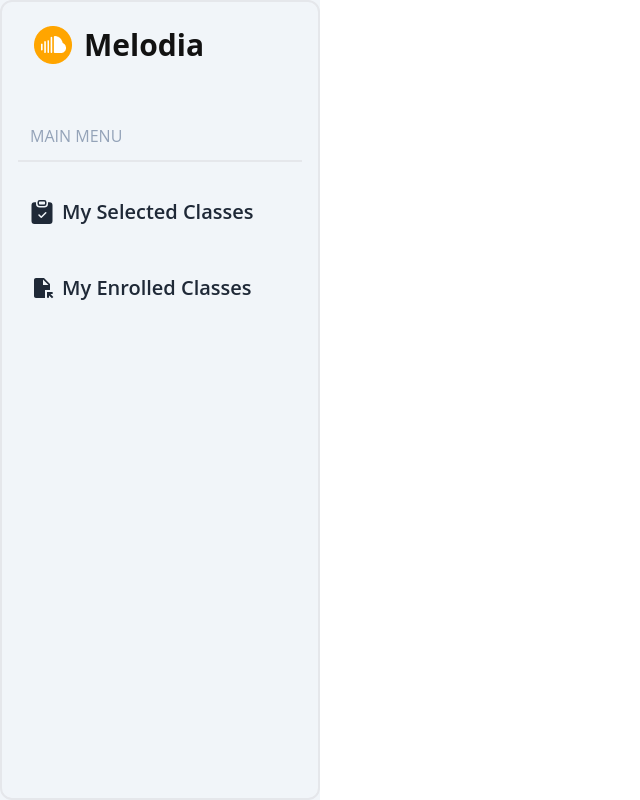
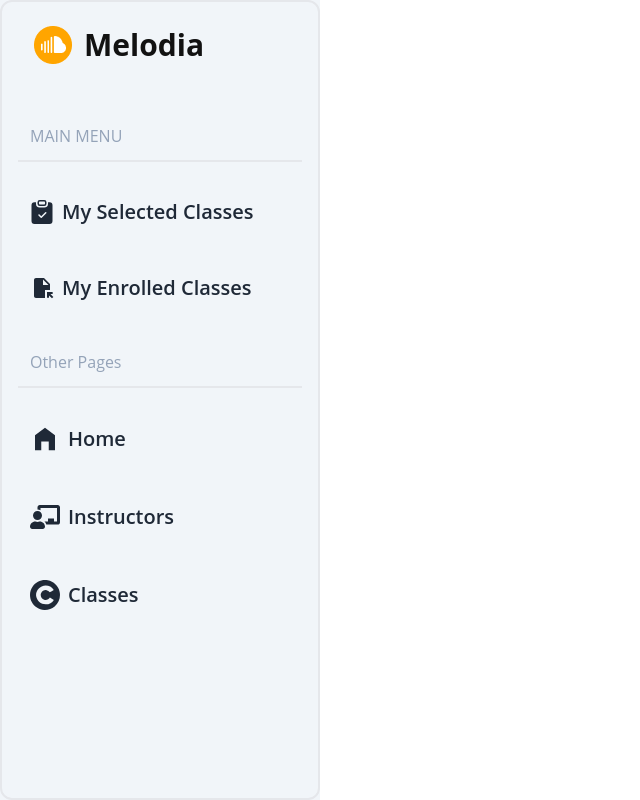
Before and after one commit to mahfuzurmunna/summer-camp-client, a React (Vite) app: page /dashboard in a window 1280 px wide. Shown: the whole page, without its empty margins (0-640 px from the left). Built offline with nearby package versions, Linux system fonts and the light colour scheme; no server answers; sample sign-in values are in the browser's storage.

Commit message:
login register edits

```diff
--- a/src/Component/Layout/Dashboard.jsx
+++ b/src/Component/Layout/Dashboard.jsx
@@ -1,14 +1,15 @@
 // eslint-disable-next-line no-unused-vars
 import React from "react";
-
 import { BsFillBookmarkStarFill, BsClipboardCheckFill } from "react-icons/bs";
 import {
   MdAssignmentAdd,
   MdClass,
   MdSupervisedUserCircle,
   MdFileOpen,
+  MdHomeFilled
 } from "react-icons/md";
-
+import { FaChalkboardTeacher } from "react-icons/fa";
+import { SiCoursera } from "react-icons/si";
 import { Link, Outlet } from "react-router-dom";
 import logo from "../../assets/logo.png";
 import MyAdmin from "../../Custom Hooks/MyAdmin";
@@ -105,8 +106,7 @@ const Dashboard = () => {
             </>
           )}
           {/* student pages */}
-          {!isAdmin &&
-            !isInstructor && (
+          {!isAdmin && !isInstructor && (
             <>
               <li>
                 <Link
@@ -134,6 +134,46 @@ const Dashboard = () => {
               </li>
             </>
           )}
+
+          <span className="text-slate-400 text-base p-3 font-medium border-b-2">
+            Other Pages
+          </span>
+          <li>
+            <Link
+              to="/"
+              className="text-xl font-semibold hover:bg-slate-200 rounded-lg p-3"
+            >
+              {" "}
+              <span className="text-3xl">
+                <MdHomeFilled />
+              </span>
+              Home
+            </Link>
+          </li>
+          <li>
+            <Link
+              to="/instructor"
+              className="text-xl font-semibold hover:bg-slate-200 rounded-lg p-3"
+            >
+              {" "}
+              <span className="text-3xl">
+                <FaChalkboardTeacher />
+              </span>
+              Instructors
+            </Link>
+          </li>
+          <li>
+            <Link
+              to="/class"
+              className="text-xl font-semibold hover:bg-slate-200 rounded-lg p-3"
+            >
+              {" "}
+              <span className="text-3xl">
+                <SiCoursera />
+              </span>
+              Classes
+            </Link>
+          </li>
         </ul>
       </div>
     </div>
--- a/src/Component/Pages/Dashboard/Admin/Manageclass.jsx
+++ b/src/Component/Pages/Dashboard/Admin/Manageclass.jsx
@@ -128,7 +128,7 @@ const Manageclass = () => {
                         className={
                           cl.status === "feedback"
                             ? "bg-slate-100 border-2 disabled text-primary px-4 py-2 rounded-lg cursor-not-allowed"
-                            : "bg-accent px-4 py-2 rounded-lg text-white font-semibold text-base"
+                            : "bg-indigo-500 px-4 py-2 rounded-lg text-white font-semibold text-base"
                         }
                       >
                         Feedback
--- a/src/Component/Pages/Dashboard/Admin/Manageuser.jsx
+++ b/src/Component/Pages/Dashboard/Admin/Manageuser.jsx
@@ -57,7 +57,7 @@ const Manageuser = () => {
         <div className="overflow-x-auto">
           <table className="table border border-bg2">
             {/* head */}
-            <thead className="bg-slate-800">
+            <thead className="bg-primary">
               <tr className="rehn-normal text-white text-base underline">
                 <th></th>
                 <th>Image</th>
@@ -95,9 +95,9 @@ const Manageuser = () => {
                   <td>
                     <button
                       className={
-                        user.role === 'instructor'
-                          ? "bg-slate-100 border-2 disabled text-primary"
-                          : "bg-accent p-3 rounded-lg text-white font-semibold text-base"
+                        user.role === "instructor"
+                          ? "bg-slate-100 border-2 disabled text-primary px-4 py-2 rounded-lg cursor-not-allowed"
+                          : "bg-teal-600 px-4 py-2 rounded-lg text-white font-semibold text-base"
                       }
                       onClick={() => {
                         handleInstructor(user._id);
@@ -109,7 +109,11 @@ const Manageuser = () => {
                   </td>
                   <td>
                     <button
-                      className="bg-accent p-3 rounded-lg text-white font-semibold text-base"
+                      className={
+                        user.role === "admin"
+                          ? "bg-slate-100 border-2 disabled text-primary px-4 py-2 rounded-lg cursor-not-allowed"
+                          : "bg-pink-700 px-4 py-2 rounded-lg text-white font-semibold text-base"
+                      }
                       onClick={() => {
                         handleAdmin(user._id);
                       }}
--- a/src/Component/Pages/Login/Login.jsx
+++ b/src/Component/Pages/Login/Login.jsx
@@ -1,17 +1,20 @@
 // eslint-disable-next-line no-unused-vars
-import React, { useContext } from "react";
+import React, { useContext, useState } from "react";
 import logo from "../../../assets/logo.png";
 import { Link, useLocation, useNavigate } from "react-router-dom";
 import { useForm } from "react-hook-form";
 import { AuthContext } from "../../AuthProiver/Authprovider";
 import toast, { Toaster } from "react-hot-toast";
 import Sociallogin from "../../Shared/Sociallogin/Sociallogin";
+import { AiFillEye, AiFillEyeInvisible } from "react-icons/ai";
 
 const Login = () => {
   const { loginUser } = useContext(AuthContext);
   const location = useLocation();
    let navigate = useNavigate();
   const from = location.state?.from.pathname || "/";
+  const [showPassword, setShowPassword] = useState(false);
+
 
 
   //  react hook form starts
@@ -49,6 +52,11 @@ const Login = () => {
       .catch((error) => console.log(error.message));
   };
 
+    const handleTogglePassword = () => {
+      setShowPassword(!showPassword);
+    };
+
+
   return (
     <div className=" px-4 py-8 mx-auto sm:max-w-xl md:max-w-full lg:max-w-screen-xl md:px-16 lg:px-8 lg:py-8">
       <div className=" grid justify-items-center ">
@@ -70,17 +78,28 @@ const Login = () => {
                 <span className="text-red-500"> This field is required</span>
               )}
             </div>
-            <div className="mb-6">
+            <div className="mb-6 relative">
               <label htmlFor="" className="block mb-2">
                 Password
               </label>
               <input
-                type="password"
+                type={showPassword ? "text" : "password"}
                 className="w-full border rounded-md p-2 outline-accent"
                 {...register("password", {
                   required: true,
                 })}
               />
+              <button
+                type="button"
+                onClick={handleTogglePassword}
+                className="absolute top-11 right-3 transform  text-gray-400"
+              >
+                {showPassword ? (
+                  <AiFillEye className="h-5 w-5" />
+                ) : (
+                  <AiFillEyeInvisible className="h-5 w-5" />
+                )}
+              </button>
               {errors.password?.type === "required" && (
                 <p className="text-red-500">Password is required</p>
               )}
@@ -111,7 +130,7 @@ const Login = () => {
             <Toaster />
             <div className="text-center text-para">
               <p>Or Continue With</p>
-           <Sociallogin/>
+              <Sociallogin />
             </div>
           </form>
         </div>
--- a/src/Component/Pages/Register/Register.jsx
+++ b/src/Component/Pages/Register/Register.jsx
@@ -47,14 +47,19 @@ const Register = () => {
         console.log(loggedUser, "this is logged user");
         updateUserData(data.name, data.photo)
           .then(() => {
-            const saveUser = { name: data.name, email: data.email, photo:data.photo, role: 'student' };
+            const saveUser = {
+              name: data.name,
+              email: data.email,
+              photo: data.photo,
+              role: "student",
+            };
             console.log("user profile info updated");
-            fetch("http://localhost:5000/allusers" , {
+            fetch("http://localhost:5000/allusers", {
               method: "POST",
-              headers:{
-                'content-type' : 'application/json'
+              headers: {
+                "content-type": "application/json",
               },
-              body: JSON.stringify(saveUser)
+              body: JSON.stringify(saveUser),
             })
               .then((res) => res.json())
               .then((data) => {
@@ -63,7 +68,6 @@ const Register = () => {
                   navigate("/");
                 }
               });
-
           })
           .catch((error) => console.log(error.message));
 
@@ -73,7 +77,6 @@ const Register = () => {
   };
 
   //  google authentication
-
 
   return (
     <div className=" px-4 py-8 mx-auto sm:max-w-xl md:max-w-full lg:max-w-screen-xl md:px-16 lg:px-8 lg:py-8">
@@ -123,7 +126,8 @@ const Register = () => {
                 type="password"
                 {...register("password", {
                   required: true,
-                  pattern: /^(?=.*[A-Za-z])(?=.*\d)[A-Za-z\d]{8,}$/,
+                  pattern:
+                    /^(?=.*[A-Za-z])(?=.*\d)(?=.*[@$!%*#?&])[A-Za-z\d@$!%*#?&]{8,}$/,
                 })}
                 className="w-full border rounded-md p-2 outline-accent"
               />
@@ -133,8 +137,8 @@ const Register = () => {
 
               {errors.password?.type === "pattern" && (
                 <p className="text-red-500 text-sm">
-                  Password needs minimum eight characters, at least one capital
-                  letter and one number
+                  Password needs Minimum eight characters, at least one letter,
+                  one number and one special character.
                 </p>
               )}
             </div>
@@ -242,7 +246,7 @@ const Register = () => {
                 </svg>
                 LOGIN WITH GOOGLE
               </button> */}
-              <Sociallogin/>
+              <Sociallogin />
             </div>
           </form>
         </div>
```
Lines whose indentation alone changed are shown as unchanged.
